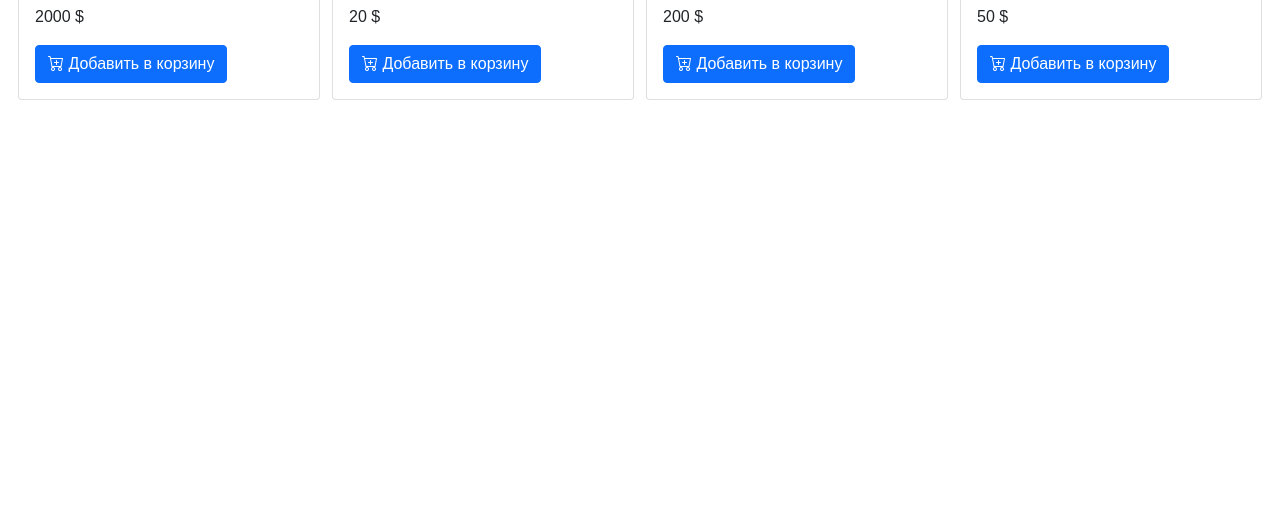
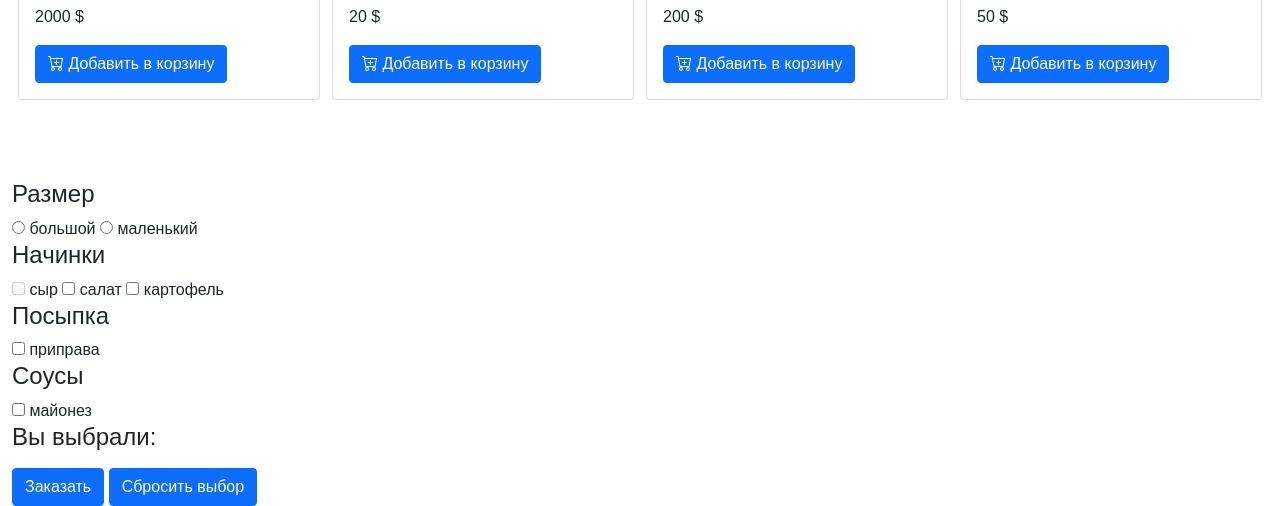
Before and after one commit to aafnx/JS-advanced, a plain HTML site: page index.html in a window 1280 px wide. Shown: the part 512-1018 px from the top of the page. Before the commit the page ends 800 px from the top, so only its background shows below. Drawn offline with nearby package versions, Linux system fonts and the light colour scheme.

Commit message:
Завершил ДЗ-2

```diff
--- a/index.html
+++ b/index.html
@@ -7,6 +7,7 @@
   <link href="https://cdn.jsdelivr.net/npm/bootstrap@5.1.3/dist/css/bootstrap.min.css" rel="stylesheet"
     integrity="sha384-1BmE4kWBq78iYhFldvKuhfTAU6auU8tT94WrHftjDbrCEXSU1oBoqyl2QvZ6jIW3" crossorigin="anonymous">
   <link rel="stylesheet" href="style/normalize.css">
+  <link rel="stylesheet" href="style/burger.css">
   <link rel="stylesheet" href="style/style.css">
 </head>
 
@@ -25,10 +26,53 @@
     <div class="container">
       <div class="products">
       </div>
+
+
+      <div class="burger">
+        <form action="#" class="choose-size">
+          <h4>Размер</h4>
+          <div class="btn-order-add-wrp">
+            <input type="radio" name="size" value="большой" id="size-big" class="input-radio-burger">
+            <label for="size-big" class="text-input-radio-burger">большой</label>
+            <input type="radio" name="size" value="маленький" id="size-small" class="input-radio-burger">
+            <label for="size-small" class="text-input-radio-burger">маленький</label>
+          </div>
+
+          <h4>Начинки</h4>
+          <input type="checkbox" name="stuffing" value="сыр" class="input-burger" id="stuffing-cheese" disabled>
+          <label for="stuffing-cheese" class="text-input-burger">сыр</label>
+
+          <input type="checkbox" name="stuffing" value="салат" class="input-burger" id="stuffing-salad">
+          <label for="stuffing-salad" class="text-input-burger">салат</label>
+
+          <input type="checkbox" name="stuffing" value="картофель" class="input-burger" id="stuffing-potato">
+          <label for="stuffing-potato" class="text-input-burger">картофель</label>
+
+
+          <h4>Посыпка</h4>
+          <input type="checkbox" name="seasoning" value="приправа" class="input-burger" id="seasoning">
+          <label for="seasoning" class="text-input-burger">приправа</label>
+
+
+
+          <h4>Соусы</h4>
+          <input type="checkbox" name="sauce" value="майонез" class="input-burger" id="sauce-mayo">
+          <label for="sauce-mayo" class="text-input-burger">майонез</label>
+
+
+          <div class="info">
+            <h4>Вы выбрали: </h4>
+            <p class="text"></p>
+          </div>
+          <button class="btn btn-primary" type="submit">Заказать</button>
+          <button class="btn btn-primary" type="reset">Сбросить выбор</button>
+        </form>
+      </div>
     </div>
   </main>
 
   <script src="js/main.js"></script>
+  <script src="js/hamburger.js"></script>
 
 </body>
 
--- a/js/main.js
+++ b/js/main.js
@@ -42,6 +42,11 @@ class ProductList {
       block.insertAdjacentHTML("beforeend", item.render());
     }
   }
+
+  calcSumProducts() {
+    this.sumPriceProducts = 0;
+    this.goods.forEach(product => this.sumPriceProducts += product.price);
+  }
 }
 
 class ProductItem {
@@ -66,4 +71,52 @@ class ProductItem {
   }
 }
 
+class ShoppingCart {
+  constructor() {
+
+  }
+
+  calcTotalPrice() {
+
+  }
+  calcTotalCountProducts() {
+
+  }
+
+  addProduct(product) {
+
+  }
+
+  removeProduct(product) {
+
+  }
+
+  removeAllProducts() {
+
+  }
+
+  render() {
+
+  }
+
+}
+
+class ProductInShoppingCart {
+  constructor() {
+
+  }
+
+  calcSum() {
+
+  }
+
+  increaseCount() {
+
+  }
+
+  decraseCount() {
+
+  }
+}
+
 const list = new ProductList();
```
